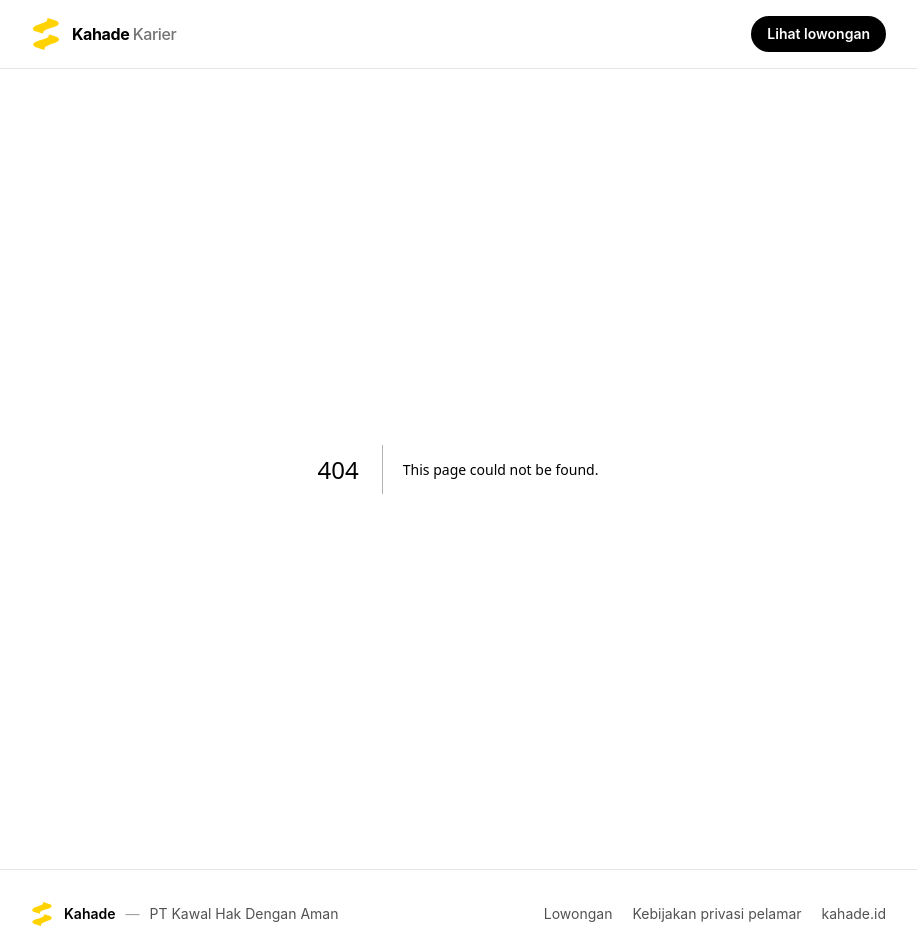
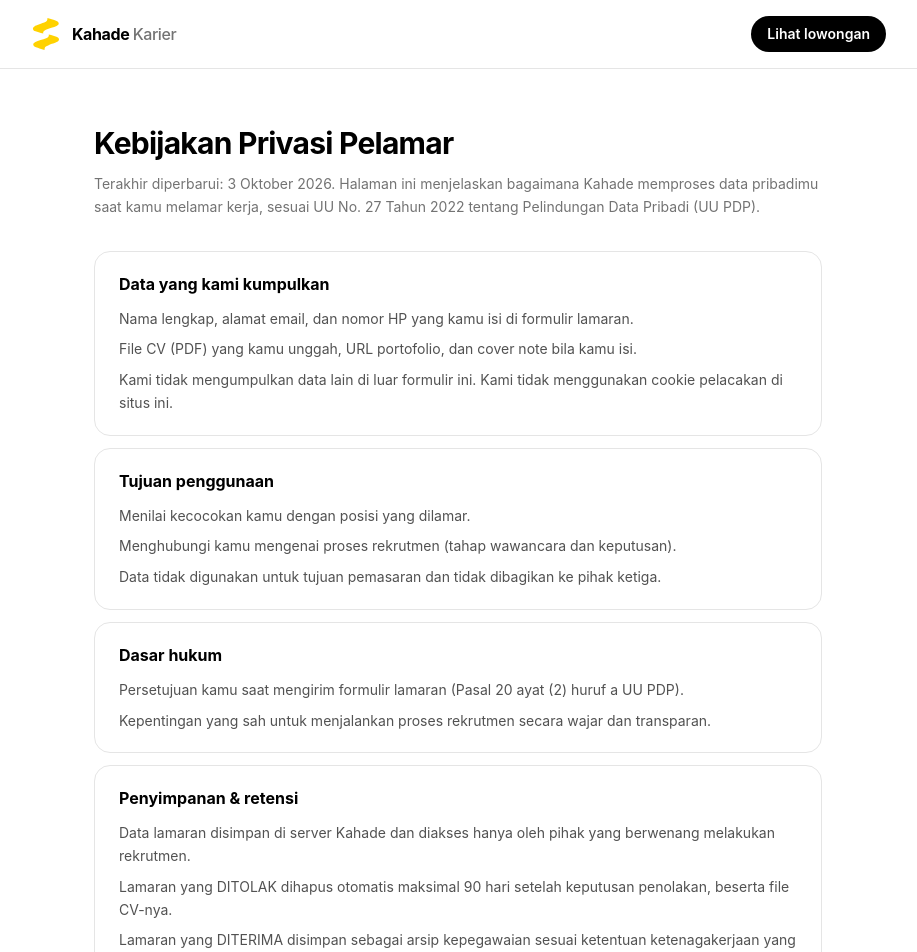
Before and after one commit to kahade-id/karir, a Next.js app: page /privasi-pelamar in a window 1280 px wide. Before the commit this address had no page. Shown: the top 952 px of the page, without its empty margins (182-1099 px from the left). Built offline with nearby package versions, Linux system fonts and the light colour scheme.

Commit message:
feat(karir): 5.5 SEO metadata, robots, not-found, kebijakan privasi pelamar

```diff
--- /dev/null
+++ b/app/not-found.tsx
@@ -0,0 +1,27 @@
+import type { Metadata } from "next";
+import Link from "next/link";
+
+export const metadata: Metadata = {
+  title: "Halaman tidak ditemukan",
+  description: "Halaman yang kamu cari tidak ada di situs karir Kahade.",
+};
+
+export default function NotFound() {
+  return (
+    <div className="mx-auto max-w-2xl px-5 py-24 text-center">
+      <p className="text-5xl font-bold tracking-tight text-black">404</p>
+      <h1 className="mt-4 text-xl font-bold text-black">
+        Halaman tidak ditemukan
+      </h1>
+      <p className="mt-2 text-sm text-neutral-500">
+        Mungkin alamatnya salah ketik atau halaman sudah dipindahkan.
+      </p>
+      <Link
+        href="/"
+        className="mt-8 inline-block rounded-full bg-black px-6 py-3 text-sm font-bold text-white transition hover:bg-neutral-800"
+      >
+        Kembali ke beranda
+      </Link>
+    </div>
+  );
+}
--- /dev/null
+++ b/app/privasi-pelamar/page.tsx
@@ -0,0 +1,101 @@
+import type { Metadata } from "next";
+
+export const metadata: Metadata = {
+  title: "Kebijakan Privasi Pelamar",
+  description:
+    "Bagaimana Kahade mengumpulkan, menggunakan, dan menghapus data lamaran kerja — sesuai UU No. 27 Tahun 2022 tentang Pelindungan Data Pribadi (UU PDP).",
+  alternates: { canonical: "/privasi-pelamar" },
+};
+
+const SECTIONS: { title: string; body: string[] }[] = [
+  {
+    title: "Data yang kami kumpulkan",
+    body: [
+      "Nama lengkap, alamat email, dan nomor HP yang kamu isi di formulir lamaran.",
+      "File CV (PDF) yang kamu unggah, URL portofolio, dan cover note bila kamu isi.",
+      "Kami tidak mengumpulkan data lain di luar formulir ini. Kami tidak menggunakan cookie pelacakan di situs ini.",
+    ],
+  },
+  {
+    title: "Tujuan penggunaan",
+    body: [
+      "Menilai kecocokan kamu dengan posisi yang dilamar.",
+      "Menghubungi kamu mengenai proses rekrutmen (tahap wawancara dan keputusan).",
+      "Data tidak digunakan untuk tujuan pemasaran dan tidak dibagikan ke pihak ketiga.",
+    ],
+  },
+  {
+    title: "Dasar hukum",
+    body: [
+      "Persetujuan kamu saat mengirim formulir lamaran (Pasal 20 ayat (2) huruf a UU PDP).",
+      "Kepentingan yang sah untuk menjalankan proses rekrutmen secara wajar dan transparan.",
+    ],
+  },
+  {
+    title: "Penyimpanan & retensi",
+    body: [
+      "Data lamaran disimpan di server Kahade dan diakses hanya oleh pihak yang berwenang melakukan rekrutmen.",
+      "Lamaran yang DITOLAK dihapus otomatis maksimal 90 hari setelah keputusan penolakan, beserta file CV-nya.",
+      "Lamaran yang DITERIMA disimpan sebagai arsip kepegawaian sesuai ketentuan ketenagakerjaan yang berlaku.",
+      "Kamu dapat menghapus lamaranmu kapan saja dengan token penghapusan yang diberikan setelah melamar — tanpa perlu akun.",
+    ],
+  },
+  {
+    title: "Hak kamu sebagai subjek data",
+    body: [
+      "Hak mengakses, memperbaiki, dan menghapus data pribadimu.",
+      "Hak menarik kembali persetujuan kapan saja — penarikan tidak mempengaruhi pemrosesan yang sudah dilakukan.",
+      "Hak mengajukan keberatan atas pemrosesan data tertentu.",
+      "Bila token penghapusanmu hilang, hubungi kami manual melalui kontak di bawah; kami akan memverifikasi identitasmu sebelum menghapus data.",
+    ],
+  },
+  {
+    title: "Keamanan",
+    body: [
+      "File CV disimpan secara privat dan hanya dapat diakses melalui tautan bertanda tangan yang kedaluwarsa.",
+      "Akses data pelamar di sistem internal dibatasi untuk peran yang berwenang dan tercatat (audit trail).",
+    ],
+  },
+  {
+    title: "Kontak",
+    body: [
+      "PT Kawal Hak Dengan Aman — situs https://kahade.id. Untuk pertanyaan atau permintaan terkait data pribadimu, hubungi kami melalui kanal resmi Kahade dan sebutkan bahwa ini terkait lamaran kerja.",
+    ],
+  },
+];
+
+export default function PrivacyPage() {
+  return (
+    <div className="mx-auto max-w-3xl px-5 py-10 sm:py-14">
+      <h1 className="text-2xl font-bold tracking-tight text-black sm:text-3xl">
+        Kebijakan Privasi Pelamar
+      </h1>
+      <p className="mt-3 text-sm leading-relaxed text-neutral-500">
+        Terakhir diperbarui: 3 Oktober 2026. Halaman ini menjelaskan bagaimana
+        Kahade memproses data pribadimu saat kamu melamar kerja, sesuai UU
+        No. 27 Tahun 2022 tentang Pelindungan Data Pribadi (UU PDP).
+      </p>
+
+      <div className="mt-8 space-y-3">
+        {SECTIONS.map((s) => (
+          <section
+            key={s.title}
+            className="rounded-2xl border border-neutral-200 bg-white px-6 py-5"
+          >
+            <h2 className="text-base font-bold text-black">{s.title}</h2>
+            <ul className="mt-3 space-y-2">
+              {s.body.map((p, i) => (
+                <li
+                  key={i}
+                  className="text-sm leading-relaxed text-neutral-600"
+                >
+                  {p}
+                </li>
+              ))}
+            </ul>
+          </section>
+        ))}
+      </div>
+    </div>
+  );
+}
--- /dev/null
+++ b/app/robots.ts
@@ -0,0 +1,12 @@
+import type { MetadataRoute } from "next";
+
+export default function robots(): MetadataRoute.Robots {
+  return {
+    rules: {
+      userAgent: "*",
+      allow: "/",
+      disallow: ["/sukses"],
+    },
+    sitemap: "https://karir.kahade.id/sitemap.xml",
+  };
+}
```
